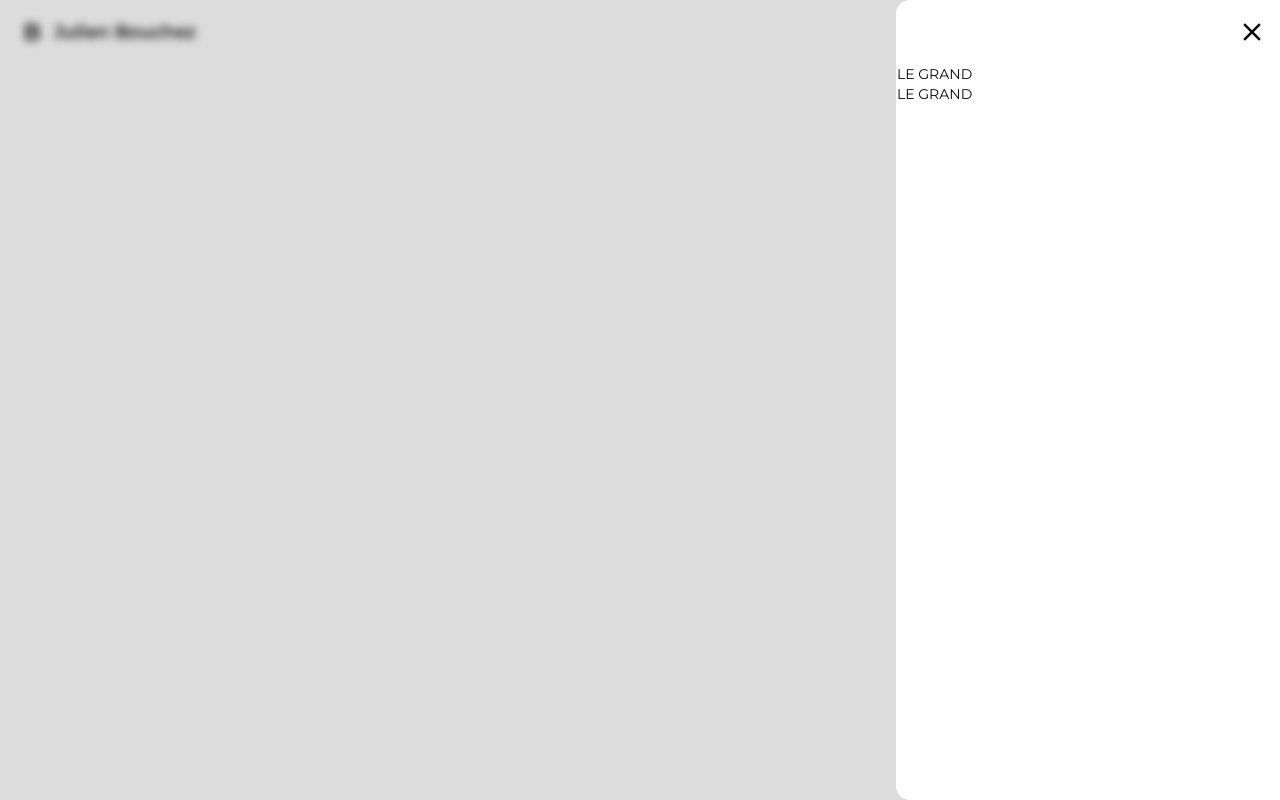
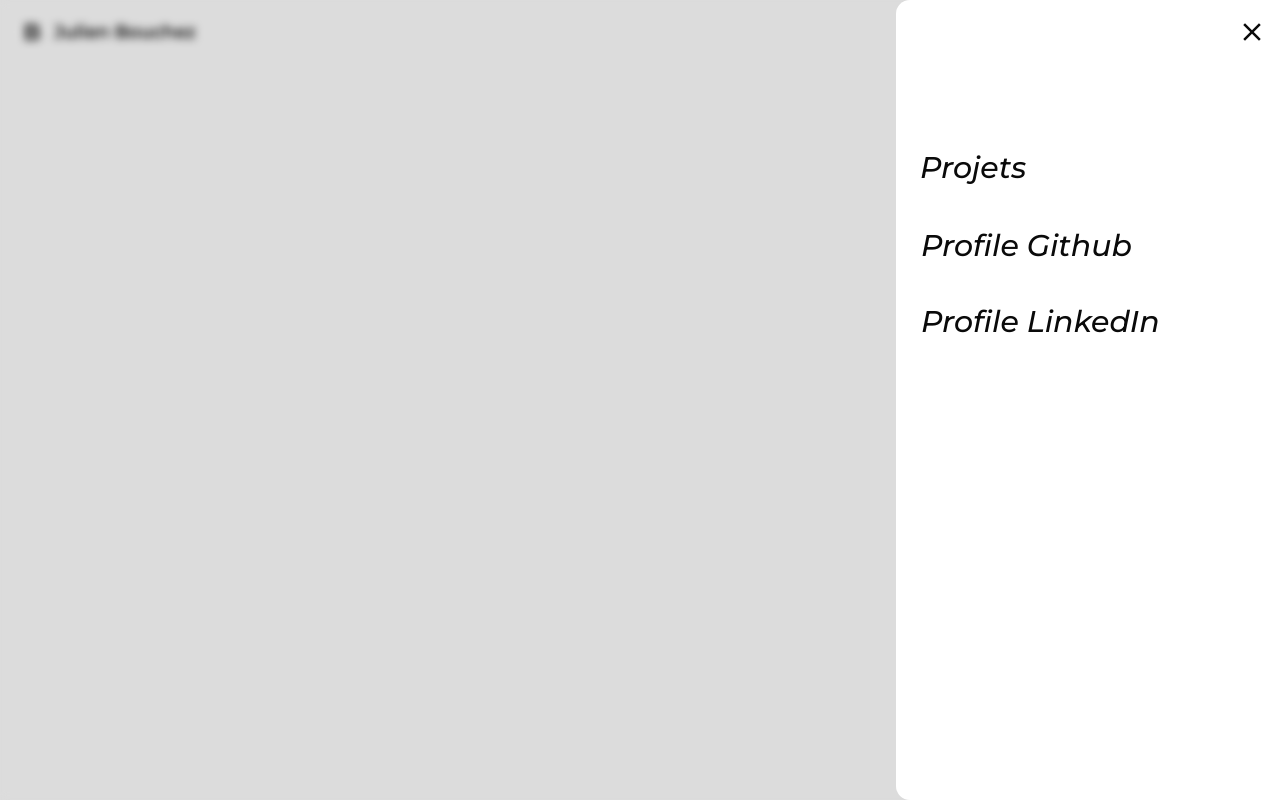
Before and after one commit to julienb84/Portfolio, a React (Vite) app: page / in a window 1280 px wide. Both pictures are taken after a click on the button 1244 px from the left and 32 px from the top of the page. Built offline with nearby package versions, Linux system fonts and the light colour scheme.

Commit message:
setup menu & debug

```diff
--- a/src/components/common/MenuDrawer.tsx
+++ b/src/components/common/MenuDrawer.tsx
@@ -4,11 +4,16 @@ import DrawerClose from "../ui/drawer/drawerComponents/DrawerClose";
 import DrawerContent from "../ui/drawer/drawerLayout/DrawerContent";
 import DrawerDescription from "../ui/drawer/drawerContent/DrawerDescription";
 import DrawerHeader from "../ui/drawer/drawerLayout/DrawerHeader";
+import DrawerTitle from "../ui/drawer/drawerContent/DrawerTitle";
 import DrawerTrigger from "../ui/drawer/drawerComponents/DrawerTrigger";
+
+// REACT HOOKS & COMPONENTS //
+import { Link } from "react-router-dom";
 
 // UI //
 import { MdClose } from "react-icons/md";
 import { LuMenu } from "react-icons/lu";
+import Button from "../ui/Button";
 
 interface MenuDrawerProps {
   direction?: "top" | "left" | "right";
@@ -38,7 +43,11 @@ const MenuDrawer: React.FC<MenuDrawerProps> = ({
   return (
     <>
       <Drawer direction={direction}>
-        <DrawerTrigger variant={triggerVariant} size={triggerSize}>
+        <DrawerTrigger
+          variant={triggerVariant}
+          size={triggerSize}
+          className="hover:bg-hovercolor"
+        >
           <LuMenu className="text-2xl" />
         </DrawerTrigger>
         <DrawerContent className="data-[vaul-drawer-direction=right]:border-transparent">
@@ -46,11 +55,32 @@ const MenuDrawer: React.FC<MenuDrawerProps> = ({
             <DrawerClose variant="default" size="icon" className="inline-flex">
               <MdClose className="text-3xl" />
             </DrawerClose>
+            <DrawerTitle></DrawerTitle>
+            <DrawerDescription></DrawerDescription>
           </DrawerHeader>
-          <DrawerDescription className="text-app-content flex flex-col">
-            <span>LE GRAND</span>
-            <span>LE GRAND</span>
-          </DrawerDescription>
+          <section className="text-app-content flex flex-col pt-20 pl-3 gap-10">
+            <Button
+              variant="default"
+              size="lg"
+              className="h-10 bg-transparent text-3xl italic justify-start hover:bg-transparent hover:font-semibold transition-all duration-300"
+            >
+              Projets
+            </Button>
+            <a
+              href="https://github.com/julienb84"
+              target="_blank"
+              className="text-3xl italic font-medium px-3 hover:cursor-default hover:font-semibold transition-all duration-300"
+            >
+              Profile Github
+            </a>
+            <a
+              href="https://www.linkedin.com/in/julien-bouchez-developer/"
+              target="_blank"
+              className="text-3xl italic font-medium px-3 hover:cursor-default hover:font-semibold transition-all duration-300"
+            >
+              Profile LinkedIn
+            </a>
+          </section>
         </DrawerContent>
       </Drawer>
     </>
--- a/src/components/ui/drawer/drawerComponents/DrawerClose.tsx
+++ b/src/components/ui/drawer/drawerComponents/DrawerClose.tsx
@@ -34,7 +34,7 @@ const DrawerClose: React.FC<CloseProps> = ({
 }) => {
   // Variant Classes
   const variantClasses = {
-    default: "bg-transparent text-app-content hover:bg-hover",
+    default: "bg-transparent text-app-content hover:bg-hovercolor",
     outline:
       "border-border text-secondary-foreground/70 bg-background hover:bg-muted hover:text-foreground dark:bg-input/30 dark:border-input dark:hover:bg-input/70 aria-expanded:bg-muted aria-expanded:text-foreground",
     secondary:
--- a/src/components/ui/drawer/drawerLayout/DrawerContent.tsx
+++ b/src/components/ui/drawer/drawerLayout/DrawerContent.tsx
@@ -25,7 +25,7 @@ const DrawerContent: React.FC<ContentProps> = ({
       <DrawerPrimitive.Content
         data-slot="drawer-content"
         className={twMerge(
-          `bg-background flex h-auto flex-col text-sm data-[vaul-drawer-direction=bottom]:inset-x-0 data-[vaul-drawer-direction=bottom]:bottom-0 data-[vaul-drawer-direction=bottom]:mt-10 data-[vaul-drawer-direction=bottom]:max-h-[90vh] data-[vaul-drawer-direction=bottom]:rounded-t-xl data-[vaul-drawer-direction=bottom]:border-t data-[vaul-drawer-direction=left]:inset-y-0 data-[vaul-drawer-direction=left]:left-0 data-[vaul-drawer-direction=left]:w-3/4 data-[vaul-drawer-direction=left]:rounded-r-xl data-[vaul-drawer-direction=left]:border-r data-[vaul-drawer-direction=right]:inset-y-0 data-[vaul-drawer-direction=right]:right-0 data-[vaul-drawer-direction=right]:w-4/5 data-[vaul-drawer-direction=right]:rounded-l-xl data-[vaul-drawer-direction=right]:border-l data-[vaul-drawer-direction=top]:inset-x-0 data-[vaul-drawer-direction=top]:top-0 data-[vaul-drawer-direction=top]:mb-24 data-[vaul-drawer-direction=top]:max-h-[80vh] data-[vaul-drawer-direction=top]:rounded-b-xl data-[vaul-drawer-direction=top]:border-b data-[vaul-drawer-direction=left]:sm:max-w-sm data-[vaul-drawer-direction=right]:sm:max-w-sm group/drawer-content fixed z-50 ${className}`,
+          `bg-background flex h-auto flex-col text-sm data-[vaul-drawer-direction=bottom]:inset-x-0 data-[vaul-drawer-direction=bottom]:bottom-0 data-[vaul-drawer-direction=bottom]:mt-10 data-[vaul-drawer-direction=bottom]:max-h-[90vh] data-[vaul-drawer-direction=bottom]:rounded-t-xl data-[vaul-drawer-direction=bottom]:border-t data-[vaul-drawer-direction=left]:inset-y-0 data-[vaul-drawer-direction=left]:left-0 data-[vaul-drawer-direction=left]:w-4/5 data-[vaul-drawer-direction=left]:rounded-r-xl data-[vaul-drawer-direction=left]:border-r data-[vaul-drawer-direction=right]:inset-y-0 data-[vaul-drawer-direction=right]:right-0 data-[vaul-drawer-direction=right]:w-3/4 data-[vaul-drawer-direction=right]:rounded-l-xl data-[vaul-drawer-direction=right]:border-l data-[vaul-drawer-direction=top]:inset-x-0 data-[vaul-drawer-direction=top]:top-0 data-[vaul-drawer-direction=top]:mb-24 data-[vaul-drawer-direction=top]:max-h-[80vh] data-[vaul-drawer-direction=top]:rounded-b-xl data-[vaul-drawer-direction=top]:border-b data-[vaul-drawer-direction=left]:sm:max-w-sm data-[vaul-drawer-direction=right]:sm:max-w-sm group/drawer-content fixed z-50 ${className}`,
         )}
       >
         <div className="bg-muted mt-4 h-1 w-25 rounded-full mx-auto hidden shrink-0 group-data-[vaul-drawer-direction=bottom]/drawer-content:block" />
--- a/src/index.css
+++ b/src/index.css
@@ -11,7 +11,7 @@
 
   --app-background: #121212;
   --app-content: oklch(0.985 0 0);
-  --hover: #363535;
+  --hovercolor: #363535;
 
   /* shadCN variables */
   --background: oklch(0.145 0 0);
@@ -51,7 +51,7 @@
   :root {
     --app-background: oklch(97% 0 0);
     --app-content: oklch(0.145 0 0);
-    --hover: oklch(79.369% 0.00223 14.975);
+    --hovercolor: oklch(79.369% 0.00223 14.975);
 
     /* shadCN Variables */
     --background: oklch(1 0 0);
@@ -95,7 +95,7 @@
 
   --color-app-background: var(--app-background);
   --color-app-content: var(--app-content);
-  --color-hover: var(--hover);
+  --color-hovercolor: var(--hovercolor);
 
   --color-brand-25: #fffbfd;
   --color-brand-50: #fef5f8;
```
